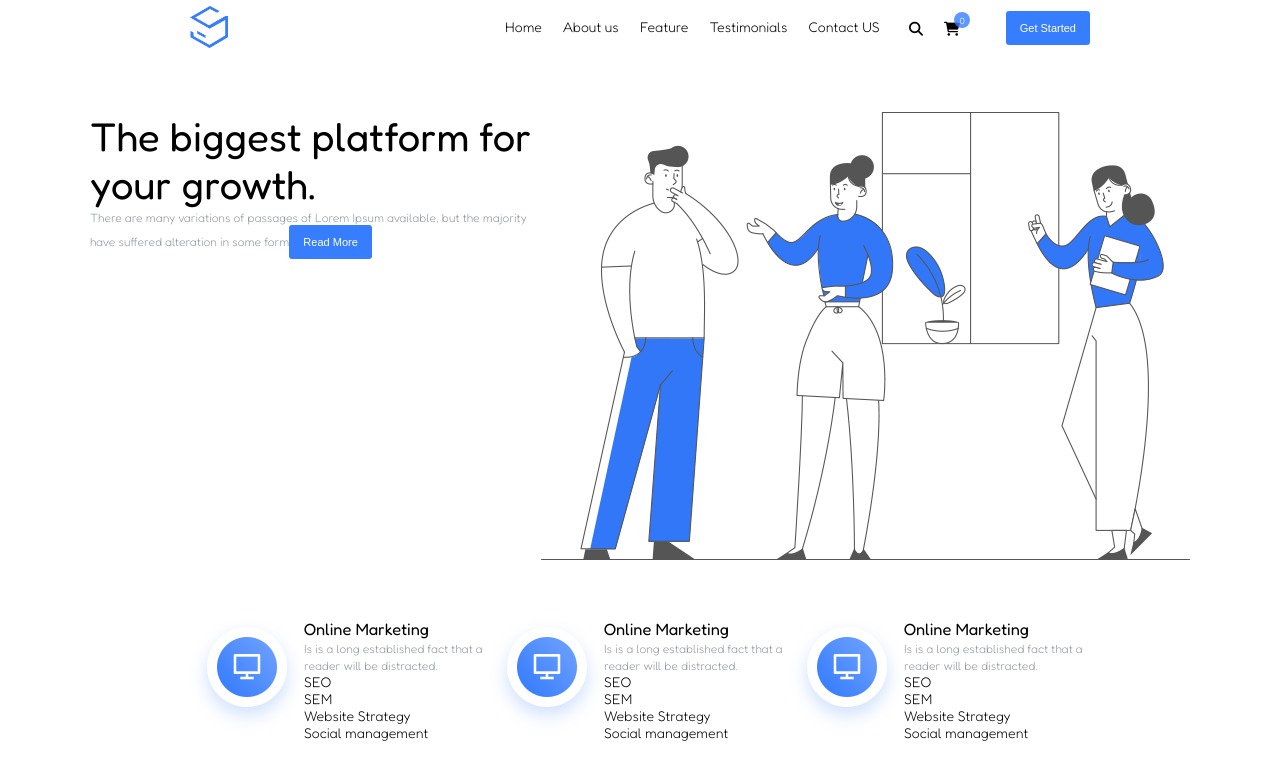
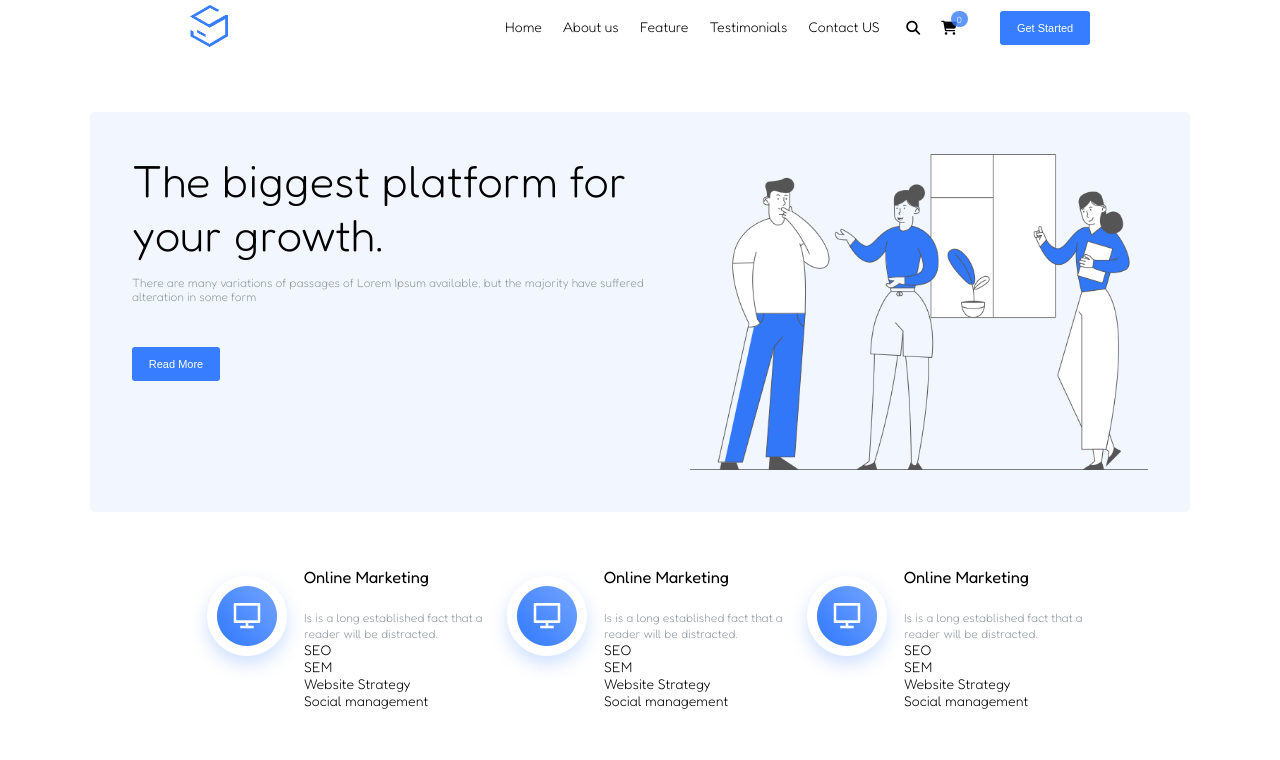
Before and after one commit to MGPasinetti/proj-html-vuejs, a Vue app: page / in a window 1280 px wide. Shown: the top 760 px of the page. Built offline with nearby package versions, Linux system fonts and the light colour scheme.

Commit message:
working on hero-sec

```diff
--- a/src/assets/styles/partials/_general.scss
+++ b/src/assets/styles/partials/_general.scss
@@ -3,14 +3,17 @@ html {
 	font-family: 'Fredoka', sans-serif;
 	font-size: 14px;
 	font-weight: 300;
+	line-height: 1.2;
 }
 
 h1, h2, h3, h4, h5, h6 {
 	font-weight: 400;
+	margin-bottom: 1.5rem;
 }
 
 h1 {
-	font-size: 40px;
+	font-size: 45px;
+	font-weight: 300;
 }
 
 h2 {
@@ -30,7 +33,7 @@ a {
 button {
 	background-color: $bkg_color_blue;
 	color: white;
-	padding: .8rem 1rem;
+	padding: .8rem 1.2rem;
 	border: none;
 	border-radius: 3px;
 	font-size: 11px;
@@ -43,6 +46,7 @@ button {
 small {
 	font-size: 12px;
 	color: $txt_color_grey;
+	margin-bottom: 3rem;
 }
 
 nav li {
--- a/src/assets/styles/partials/_mixins.scss
+++ b/src/assets/styles/partials/_mixins.scss
@@ -4,3 +4,9 @@
 	align-items: $align;
 	flex-wrap: $wrap;
 }
+
+@mixin col-layout($direction: column, $align: flex-start) {
+	display: flex;
+	flex-direction: $direction;
+	align-items: $align;
+}
--- a/src/components/HeaderSb.vue
+++ b/src/components/HeaderSb.vue
@@ -10,7 +10,7 @@
       <NavbarHeader />
       <div class="icons">
         <a href="#"><i class="fa-solid fa-magnifying-glass"></i></a>
-        <a href="#"><i class="fa-solid fa-cart-shopping"></i><span>0</span></a> <!-- + number items rounded -->
+        <a href="#"><i class="fa-solid fa-cart-shopping"></i><span>0</span></a>
       </div>
       <button>Get Started</button>
     </div>
--- a/src/components/HeroSb.vue
+++ b/src/components/HeroSb.vue
@@ -8,9 +8,7 @@
       </div>
 
       <!-- COL-2 positioned -->
-      <div>
-        <img src="../assets/img/27-1.png" alt="hero image">
-      </div>
+      <img src="../assets/img/27-1.png" alt="hero image">
   </section>
 </template>
 
@@ -25,7 +23,24 @@ export default {
 
 .hero-sec {
   max-width: 1100px;
+  height: 400px;
   margin: 0 auto;
   display: flex;
+  background-color: $bkg_color_lilla;
+  padding: 3rem;
+  border-radius: 5px;
+
+  & :first-child {
+    @include col-layout;
+    margin-bottom: 1rem;
+
+    & button {
+      width: fit-content;
+    }
+  }
+
+  & :last-child {
+    width: 50%;
+  }
 }
 </style>
```
